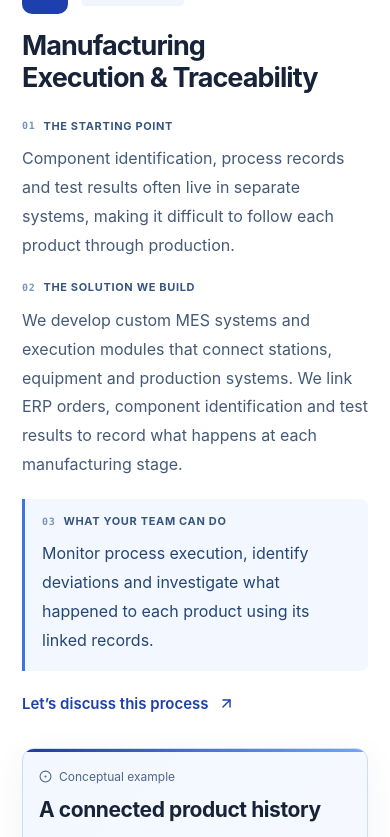
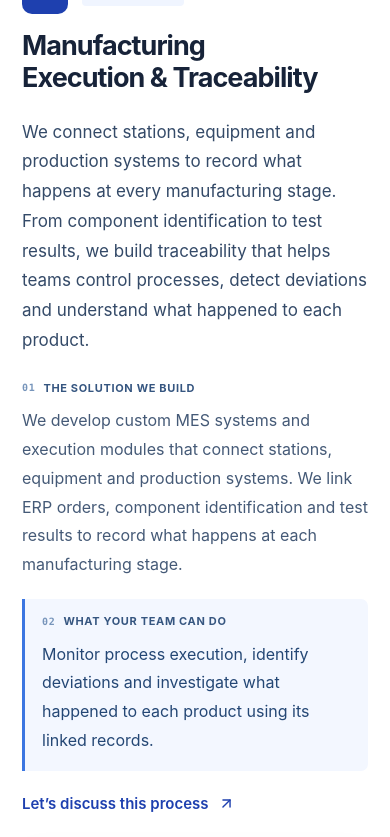
Before and after one commit to Kelmetrik/LandingPage, a React (Vite) app: page / in a window 390 px wide. Shown: the part 3147-3984 px from the top of the page. Built offline with nearby package versions, Linux system fonts and the light colour scheme.

Commit message:
Show complete user-provided solution introductions

```diff
--- a/src/App.css
+++ b/src/App.css
@@ -3556,3 +3556,15 @@ html.block-scroll:has(input:focus, textarea:focus, dialog[open]) {
     animation: none;
   }
 }
+
+.solution-summary {
+  font-size: 18px;
+  line-height: 1.75;
+  color: #344a68;
+  margin: 0 0 24px;
+}
+@media (max-width: 620px) {
+  .solution-summary {
+    font-size: 17px;
+  }
+}
--- a/src/components/Solutions.jsx
+++ b/src/components/Solutions.jsx
@@ -195,21 +195,17 @@ export default function Solutions({ c }) {
                     <span className="solution-platform">{item.platform}</span>
                   </div>
                   <h3>{item.title}</h3>
-                  <h4 className="solution-step-label">
-                    <span>01</span>
-                    {d.problem}
-                  </h4>
-                  <p className="solution-problem">{item.problem}</p>
+                  <p className="solution-summary">{item.summary}</p>
                 </Observed>
                 <div className="solution-description">
                   <h4 className="solution-step-label">
-                    <span>02</span>
+                    <span>01</span>
                     {d.flow}
                   </h4>
                   <p>{item.flow}</p>
                   <div className="solution-benefit">
                     <h4 className="solution-step-label">
-                      <span>03</span>
+                      <span>02</span>
                       {d.result}
                     </h4>
                     <p>{item.result}</p>
--- a/src/content.js
+++ b/src/content.js
@@ -61,6 +61,8 @@ export const content = {
         {
           id: "manufacturing",
           title: "Manufacturing Execution & Traceability",
+          summary:
+            "We connect stations, equipment and production systems to record what happens at every manufacturing stage. From component identification to test results, we build traceability that helps teams control processes, detect deviations and understand what happened to each product.",
           problem:
             "Component identification, process records and test results often live in separate systems, making it difficult to follow each product through production.",
           flow: "We develop custom MES systems and execution modules that connect stations, equipment and production systems. We link ERP orders, component identification and test results to record what happens at each manufacturing stage.",
@@ -90,6 +92,8 @@ export const content = {
         {
           id: "quality",
           title: "Quality Management & Safe Launch",
+          summary:
+            "We digitize inspections, validations and containment processes so every result has a clear follow-up. We connect evidence, defects, owners and quality decisions, reducing reliance on scattered records and making new-launch controls easier to manage.",
           problem:
             "Inspections generate findings, but evidence, containment actions and quality decisions can become scattered across spreadsheets and conversations.",
           flow: "We digitize inspections, validations and containment workflows through quality applications connected to your ERP or MES. Each result links defects, evidence, owners and the decisions that follow.",
@@ -119,6 +123,8 @@ export const content = {
         {
           id: "apqp",
           title: "APQP & Industrial Project Management",
+          summary:
+            "We connect project planning with actual execution. We centralize activities, deliverables, owners and evidence to identify delays, visualize dependencies and ensure milestones advance with verifiable results behind them.",
           problem:
             "Project plans and actual progress often diverge when activities, deliverables and approvals are tracked separately.",
           flow: "We develop project management applications and custom ERP modules that connect planning with execution. We bring activities, deliverables, dependencies, owners and approval evidence into a shared workflow.",
@@ -146,6 +152,8 @@ export const content = {
         {
           id: "warehouse",
           title: "Warehouse & Material Management",
+          summary:
+            "We connect physical material movements with the systems that manage operations. We design receiving, storage, picking and inventory workflows with validation and traceability, eliminating duplicate data entry and improving control over each movement.",
           problem:
             "Physical material movements and system records can fall out of sync when receiving, picking and inventory updates require repeated manual entry.",
           flow: "We develop custom WMS systems, warehouse modules and ERP integrations for receiving, storage, picking and inventory. We connect physical movements with operational records through material, quantity and location validation.",
@@ -379,6 +387,8 @@ export const content = {
         {
           id: "manufacturing",
           title: "Ejecución de manufactura y trazabilidad",
+          summary:
+            "Conectamos estaciones, equipos y sistemas de producción para registrar lo que ocurre durante cada etapa de manufactura. Desde la identificación de componentes hasta los resultados de prueba, construimos trazabilidad que permite controlar procesos, detectar desviaciones y entender qué ocurrió con cada producto.",
           problem:
             "La identificación de componentes, los registros de proceso y los resultados de prueba suelen quedar en sistemas separados, dificultando seguir cada producto durante su fabricación.",
           flow: "Desarrollamos MES a medida y módulos de ejecución que conectan estaciones, equipos y sistemas de producción. Vinculamos órdenes del ERP, identificación de componentes y resultados de prueba para registrar lo que ocurre en cada etapa de manufactura.",
@@ -409,6 +419,8 @@ export const content = {
         {
           id: "quality",
           title: "Gestión de calidad y Safe Launch",
+          summary:
+            "Digitalizamos inspecciones, validaciones y procesos de contención para que cada resultado tenga un seguimiento claro. Conectamos evidencia, defectos, responsables y decisiones de calidad, reduciendo la dependencia de registros dispersos y facilitando el control de nuevos lanzamientos.",
           problem:
             "Las inspecciones generan hallazgos, pero la evidencia, las acciones de contención y las decisiones de calidad pueden quedar dispersas entre hojas de cálculo y conversaciones.",
           flow: "Digitalizamos inspecciones, validaciones y procesos de contención mediante aplicaciones de calidad conectadas con tu ERP o MES. Cada resultado relaciona defectos, evidencia, responsables y las decisiones de seguimiento.",
@@ -438,6 +450,8 @@ export const content = {
         {
           id: "apqp",
           title: "APQP y gestión de proyectos industriales",
+          summary:
+            "Conectamos la planeación de proyectos con su ejecución real. Centralizamos actividades, entregables, responsables y evidencia para identificar retrasos, visualizar dependencias y asegurar que los hitos avancen respaldados por resultados verificables.",
           problem:
             "La planeación y el avance real pueden separarse cuando las actividades, los entregables y las aprobaciones se siguen en registros distintos.",
           flow: "Desarrollamos aplicaciones de gestión de proyectos y módulos de ERP a medida que conectan la planeación con la ejecución. Centralizamos actividades, entregables, dependencias, responsables y evidencia de aprobación en un flujo compartido.",
@@ -465,6 +479,8 @@ export const content = {
         {
           id: "warehouse",
           title: "Gestión de almacenes y materiales",
+          summary:
+            "Conectamos los movimientos físicos de materiales con los sistemas que administran la operación. Diseñamos procesos de recibo, almacenamiento, picking e inventario con validaciones y trazabilidad, eliminando capturas duplicadas y mejorando el control sobre cada movimiento.",
           problem:
             "Los movimientos físicos y los registros del sistema pueden perder sincronía cuando el recibo, el surtido y las actualizaciones de inventario requieren capturas manuales repetidas.",
           flow: "Desarrollamos WMS a medida, módulos de almacén e integraciones con ERP para recibo, almacenamiento, picking e inventario. Conectamos los movimientos físicos con los registros de la operación mediante validaciones de material, cantidad y ubicación.",
```
Also changed, not shown: 1 other file (tests, documents, lock files or other folders).
